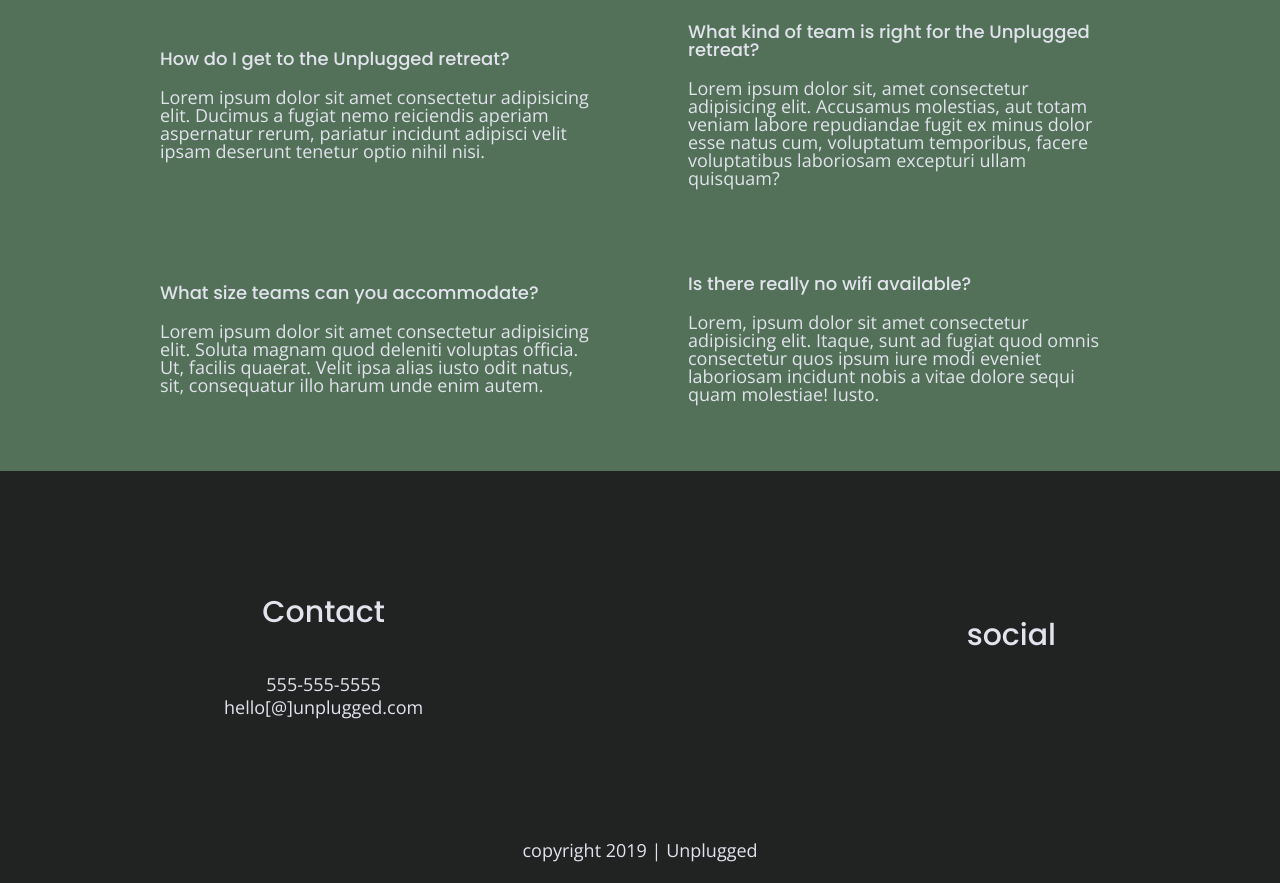
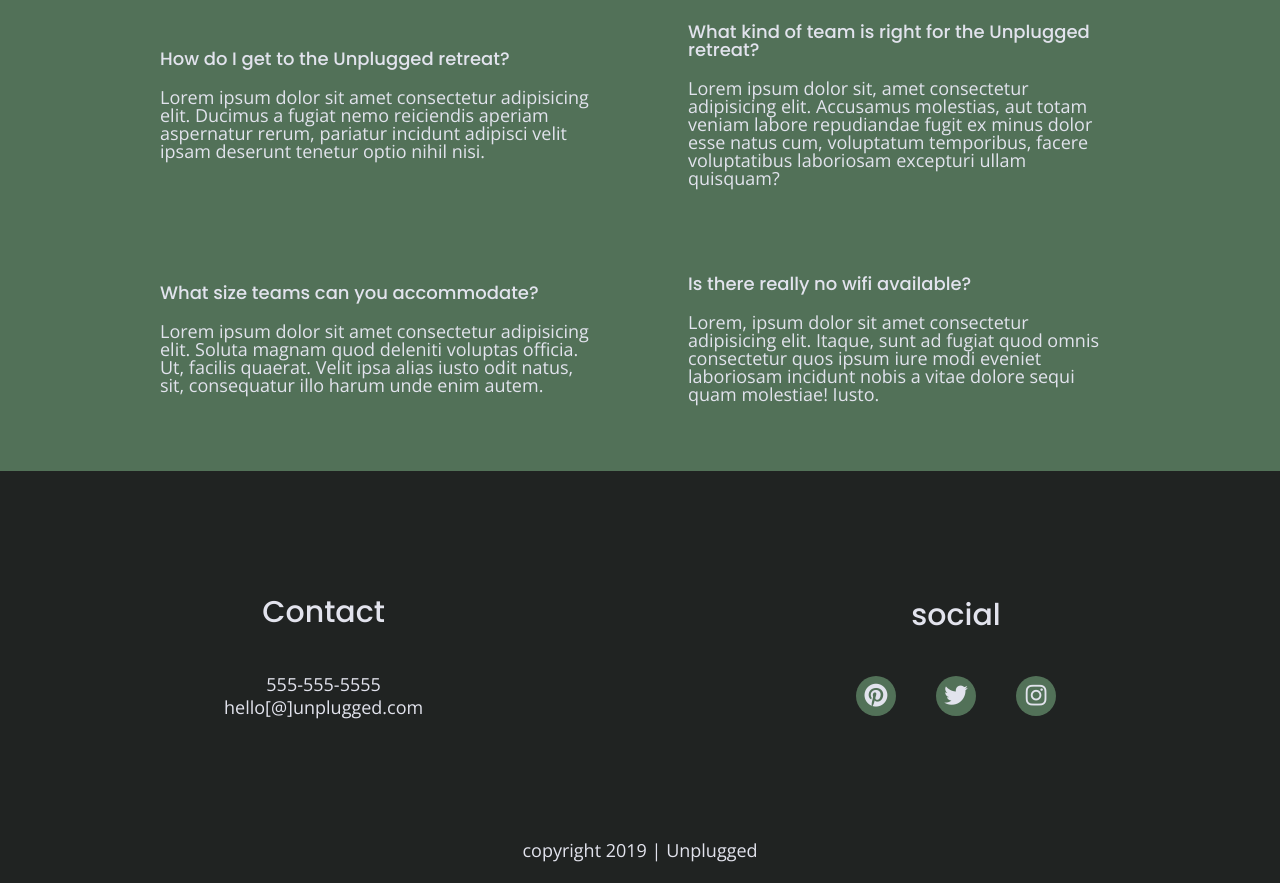
Before and after one commit to aeallison/unplugged-retreat-site, a website: page faq/index.html in a window 1280 px wide. Shown: the part 269-1152 px from the top of the page. Drawn offline with nearby package versions, Linux system fonts and the light colour scheme.

Commit message:
Added social icons and styled

```diff
--- a/css/main.css
+++ b/css/main.css
@@ -231,9 +231,17 @@ footer .social-icons {
 }
 
 footer .social-icons p {
+  background-color: #527158;
+  border-radius: 50%;
+  width: 40px;
+  height: 40px;
   display: flex;
   justify-content: center;
   align-items: center;
+}
+
+footer .social-icons p i {
+  font-size: 1.3125em;
 }
 
 footer .copyright {
@@ -651,6 +659,11 @@ input[type=button] {
     line-height: 1.285;
   }
 
+  footer .social-icons {
+    width: 12.5em;
+    justify-content: space-between;
+  }
+
   footer .copyright {
     width: 100%;
   }
--- a/faq/index.html
+++ b/faq/index.html
@@ -87,9 +87,15 @@
         <div class="social">
           <h4>social</h4>
           <div class="social-icons">
-            <p><a href="https://www.pintrest.com/yoursite" target="_blank"></a></p>
-            <P><a href="https:www.twitter.com/yoursite" target="_blank"></a></P>
-            <p><a href="https://www.instagram.com/yoursite" target="_blank"></a></p>
+            <p>
+              <a href="https://www.pinterest.com/aeallisoncreates" target="_blank"><i class="fab fa-pinterest"></i></a>
+            </p>
+            <P>
+              <a href="https:www.twitter.com/aimeeeallison" target="_blank"><i class="fab fa-twitter"></i></a>
+            </p>
+            <p>
+              <a href="https://www.instagram.com/aimee.allison" target="_blank"><i class="fab fa-instagram"></i></a>
+            </p>
           </div>
         </div>
       </div> <!-- footer content ends-->
```
Also changed, not shown: about/index.html (+3 -3 lines), index.html (+3 -3 lines).
